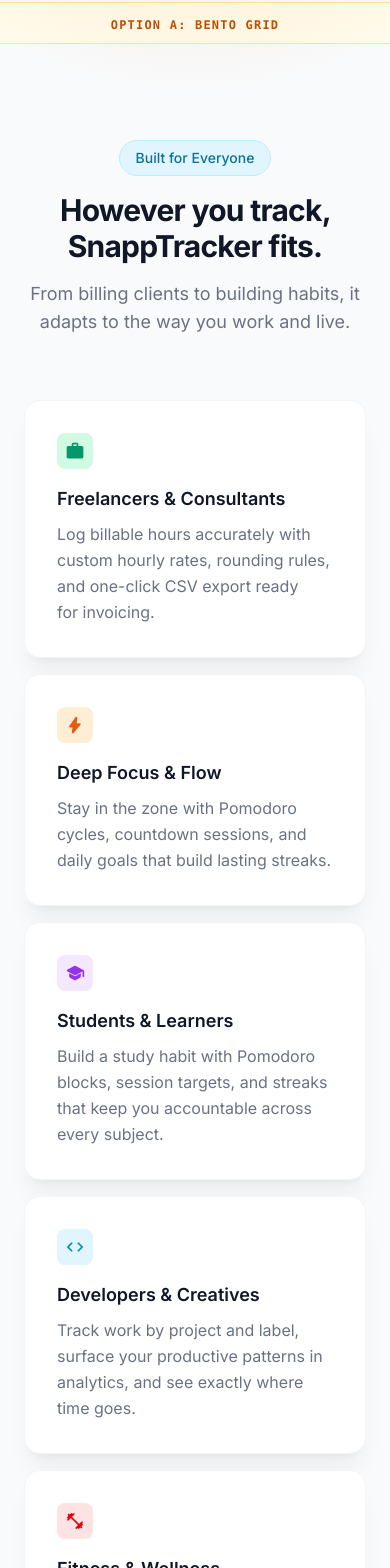
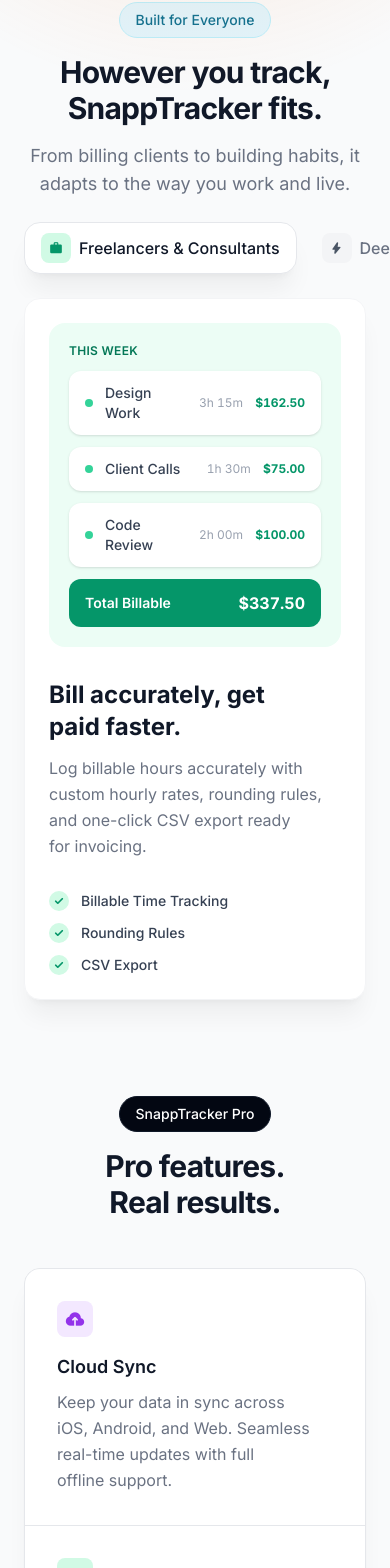
Before and after one commit to TrapShooter/SnappTracker-Website, a Next.js app: page / in a window 390 px wide. Shown: the part 3060-4628 px from the top of the page. Built offline with nearby package versions, Linux system fonts and the light colour scheme.

Commit message:
Cleanup homepage

```diff
--- a/app/page.tsx
+++ b/app/page.tsx
@@ -4,24 +4,11 @@
 
 const Walkthrough = dynamic(() => import("@/components/Walkthrough"));
 // const DemoSection = dynamic(() => import("@/components/DemoSection"));
-// const UseCases = dynamic(() => import("@/components/UseCases"));
-const UseCasesA = dynamic(() => import("@/components/UseCasesA"));
-const UseCasesC = dynamic(() => import("@/components/UseCasesC"));
 const UseCasesE = dynamic(() => import("@/components/UseCasesE"));
 const Features = dynamic(() => import("@/components/Features"));
 // const Screenshots = dynamic(() => import("@/components/Screenshots"));
 const FAQ = dynamic(() => import("@/components/FAQ"));
 const Footer = dynamic(() => import("@/components/Footer"));
-
-function ReviewLabel({ label }: { label: string }) {
-  return (
-    <div className="py-2 text-center bg-amber-50 dark:bg-amber-950 border-y border-amber-200 dark:border-amber-800">
-      <span className="text-xs font-mono font-semibold text-amber-700 dark:text-amber-400 uppercase tracking-widest">
-        {label}
-      </span>
-    </div>
-  );
-}
 
 export default function Home() {
   return (
@@ -31,14 +18,7 @@
         <HeroWithImage />
         <Walkthrough disableTopPadding />
         {/* <DemoSection /> */}
-
-        <ReviewLabel label="Option A: Bento Grid" />
-        <UseCasesA />
-        <ReviewLabel label="Option C: Interactive Tab Panel" />
-        <UseCasesC />
-        <ReviewLabel label="Option E: Segmented Control + Preview" />
-        <UseCasesE />
-
+        <UseCasesE disableTopPadding />
         <Features disableTopPadding />
         {/* <Screenshots /> */}
         <FAQ limit={6} disableTopPadding />
--- a/components/Features.tsx
+++ b/components/Features.tsx
@@ -71,18 +71,13 @@
   return (
     <section className={`bg-gray-50 dark:bg-gray-950 px-6 md:px-12 ${disableTopPadding ? 'pt-0' : 'pt-24'} ${disableBottomPadding ? 'pb-0' : 'pb-24'}`}>
       <div className="max-w-6xl mx-auto">
-        <div className="text-center mb-16 max-w-3xl mx-auto">
+        <div className="text-center mb-12 max-w-3xl mx-auto">
           <Badge variant="dark" className="mb-4">
             SnappTracker Pro
           </Badge>
           <h2 className="text-3xl sm:text-4xl font-bold tracking-tight text-gray-900 dark:text-white mb-4">
-            Everything you need{" "}
-            <br className="hidden md:block" />
-            to understand where your time goes
+            Pro features. Real results.
           </h2>
-          <p className="text-lg text-gray-500 dark:text-gray-400 mx-auto">
-            Unlock advanced features for serious tracking and deeper insights.
-          </p>
         </div>
         {/*
         <ul className="grid grid-cols-1 sm:grid-cols-2 lg:grid-cols-3 gap-6">
--- a/components/HeroWithImage.tsx
+++ b/components/HeroWithImage.tsx
@@ -1,6 +1,6 @@
 "use client";
 
-import Image from "next/image";
+// import Image from "next/image";
 import Button from "./Button";
 import Badge from "./Badge";
 import { AppStoreButton, GooglePlayButton } from "./StoreButton";
--- a/components/UseCases.tsx
+++ /dev/null
@@ -1,104 +0,0 @@
-import Badge from "./Badge";
-import { BoxedIcon, BoxedIconVariant } from "@/components/BoxedIcon";
-
-type UseCase = {
-  icon: string;
-  title: string;
-  description: string;
-  variant: BoxedIconVariant;
-};
-
-const useCases: UseCase[] = [
-  {
-    icon: "work",
-    title: "Freelancers & Consultants",
-    description:
-      "Log billable hours accurately with custom hourly rates, rounding rules, and one-click CSV export ready for invoicing.",
-    variant: "emerald",
-  },
-  {
-    icon: "bolt",
-    title: "Deep Focus & Flow",
-    description:
-      "Stay in the zone with Pomodoro cycles, countdown sessions, and daily goals that build lasting streaks.",
-    variant: "orange",
-  },
-  {
-    icon: "school",
-    title: "Students & Learners",
-    description:
-      "Build a study habit with Pomodoro blocks, session targets, and streaks that keep you accountable across every subject.",
-    variant: "purple",
-  },
-  {
-    icon: "code",
-    title: "Developers & Creatives",
-    description:
-      "Track work by project and label, surface your productive patterns in analytics, and see exactly where time goes.",
-    variant: "primary",
-  },
-  {
-    icon: "fitness_center",
-    title: "Fitness & Wellness",
-    description:
-      "Time every workout and rest interval, organize by activity, and build momentum with habit streaks.",
-    variant: "red",
-  },
-  {
-    icon: "auto_stories",
-    title: "Life Logging",
-    description:
-      "From reading to cooking to side projects. Log anything and get a clear picture of how you actually spend your days.",
-    variant: "amber",
-  },
-];
-
-export default function UseCases({
-  disableTopPadding = false,
-  disableBottomPadding = false,
-}: {
-  disableTopPadding?: boolean;
-  disableBottomPadding?: boolean;
-}) {
-  return (
-    <section
-      className={`bg-gray-50 dark:bg-gray-950 px-6 md:px-12 ${disableTopPadding ? "pt-0" : "pt-24"} ${disableBottomPadding ? "pb-0" : "pb-24"}`}
-    >
-      <div className="max-w-6xl mx-auto">
-        <div className="text-center mb-16 max-w-3xl mx-auto">
-          <Badge className="mb-4">Built for Everyone</Badge>
-          <h2 className="text-3xl sm:text-4xl font-bold tracking-tight text-gray-900 dark:text-white mb-4">
-            However you track,{" "}
-            <br className="hidden md:block" />
-            SnappTracker fits.
-          </h2>
-          <p className="text-lg text-gray-500 dark:text-gray-400 mx-auto">
-            From billing clients to building habits, it adapts to the way you
-            work and live.
-          </p>
-        </div>
-
-        <ul className="grid grid-cols-1 sm:grid-cols-2 lg:grid-cols-3 shadow-xl/5 rounded-2xl overflow-hidden gap-px bg-gray-200 dark:bg-black border border-gray-200">
-          {useCases.map((useCase) => (
-            <li
-              key={useCase.title}
-              className="p-8 bg-white dark:bg-gray-900 text-gray-900 dark:text-white"
-            >
-              <BoxedIcon
-                icon={useCase.icon}
-                size={20}
-                variant={useCase.variant}
-                className="mb-4"
-                ariaLabel={`${useCase.title} icon`}
-              />
-              <h3 className="text-lg font-semibold mb-2">{useCase.title}</h3>
-              <p className="text-md leading-relaxed text-gray-500 dark:text-gray-400">
-                {useCase.description}
-              </p>
-            </li>
-          ))}
-        </ul>
-      </div>
-    </section>
-  );
-}
--- /dev/null
+++ b/components/_unused.md
@@ -0,0 +1,8 @@
+# Unused Components
+
+Components kept for reference but not currently used on any page.
+
+| File | Description |
+|------|-------------|
+| `UseCasesA.tsx` | Use Cases: Bento Grid — 3-col grid on desktop with varying col-spans |
+| `UseCasesC.tsx` | Use Cases: Interactive Tab Panel — vertical sidebar on desktop, stacked accordions on mobile |
```
